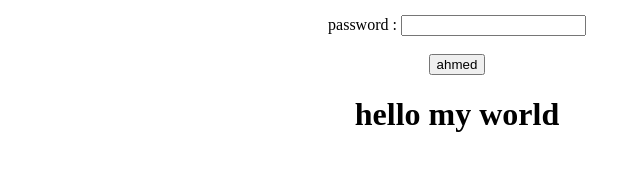
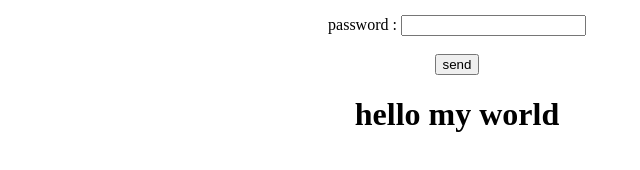
Before and after one commit to mywebsiteahmed/mywebsite, a plain HTML site: page index.html in a window 1280 px wide. Shown: the part 176-346 px from the top of the page, 183-823 px from the left. Drawn offline with Linux system fonts and the light colour scheme.

Commit message:
Update index.html

```diff
--- a/index.html
+++ b/index.html
@@ -12,7 +12,7 @@ user : <input type="text" name="user" /><br /><br />
 password : <input type="password" name="pass" /><br /><br />
 
 <input type="hidden" name="do" value="yes" />
-<input type="submit" value="ahmed" />
+<input type="submit" value="send" />
 
 </form>
  <h1>hello my world </h1>
```
